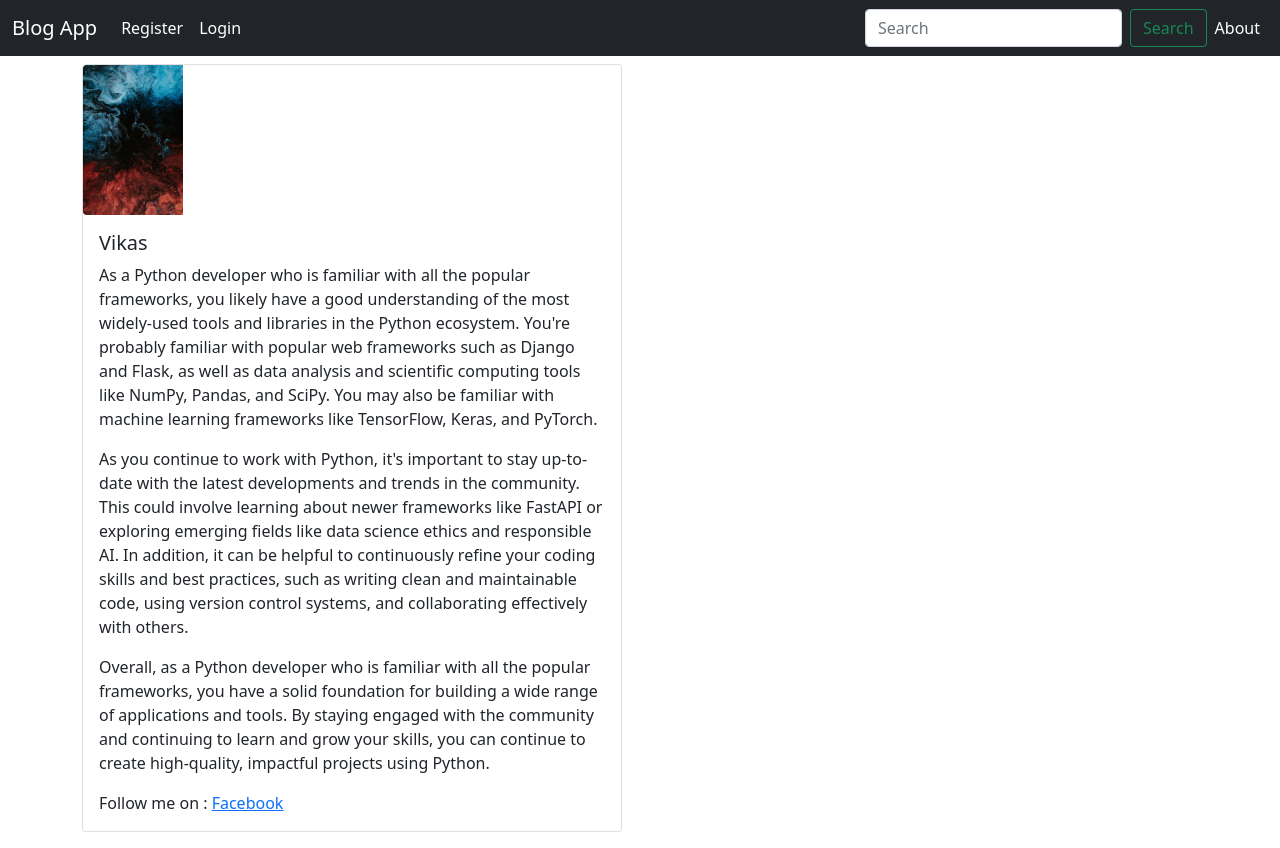
After one commit to vikascod/Blog-app, a Django app: page /users/about/ in a window 1280 px wide. The commit adds this page. Run offline with Django 4.2, Linux system fonts and the light colour scheme.

Commit message:
added about section

```diff
--- a/app/templates/app/base.html
+++ b/app/templates/app/base.html
@@ -67,6 +67,11 @@
             Search
           </button>
         </form>
+        <ul class="navbar-nav ml-auto">
+          <li>
+            <a class="nav-link active" href="{% url 'about' %}">About</a>
+          </li>
+        </ul>
 
       </div>
     </div>
--- /dev/null
+++ b/users/templates/registration/about.html
@@ -0,0 +1,25 @@
+{% extends 'app/base.html' %}
+{% load static %}
+
+{% block content %}
+    <div class="mt-2">
+        <div class="card mb-3" style="max-width: 540px;">
+            <div class="row g-0">
+              <div class="col-md-6">
+                <img src="{% static 'images/img1.jpg' %}" width="100" class="img-fluid rounded-start" alt="...">
+              </div>
+              <div class="col-md-12">
+                <div class="card-body">
+                  <h5 class="card-title">Vikas</h5>
+                  <p class="card-text">As a Python developer who is familiar with all the popular frameworks, you likely have a good understanding of the most widely-used tools and libraries in the Python ecosystem. You're probably familiar with popular web frameworks such as Django and Flask, as well as data analysis and scientific computing tools like NumPy, Pandas, and SciPy. You may also be familiar with machine learning frameworks like TensorFlow, Keras, and PyTorch.</p>
+
+                    <p>As you continue to work with Python, it's important to stay up-to-date with the latest developments and trends in the community. This could involve learning about newer frameworks like FastAPI or exploring emerging fields like data science ethics and responsible AI. In addition, it can be helpful to continuously refine your coding skills and best practices, such as writing clean and maintainable code, using version control systems, and collaborating effectively with others.</p>
+
+                    <p>Overall, as a Python developer who is familiar with all the popular frameworks, you have a solid foundation for building a wide range of applications and tools. By staying engaged with the community and continuing to learn and grow your skills, you can continue to create high-quality, impactful projects using Python.</p>
+                  <p class="card-text">Follow me on : <a href="https://facebook.com">Facebook</a></p>
+                </div>
+              </div>
+            </div>
+          </div>
+    </div>
+{% endblock %}
--- a/users/urls.py
+++ b/users/urls.py
@@ -9,4 +9,5 @@ urlpatterns = [
     path('<int:pk>/profile/', views.ShowProfileView.as_view(), name='show_profile'),
     path('<int:pk>/edit_profile/', views.EditProfileview.as_view(), name='edit_profile_user'),
     path('create_user_profile/', views.CreateProfileView.as_view(), name='create_user_profile'),
+    path('about/', views.aboutView, name='about'),
 ]
--- a/users/views.py
+++ b/users/views.py
@@ -5,7 +5,7 @@ from users.forms import SignupForm, ProfileEditForm, ManualChangePasswordForm, C
 from django.urls import reverse_lazy
 from django.contrib.auth.views import PasswordChangeView
 from app.models import Profile
-
+from django.views import View
 
 
 class CreateProfileView(CreateView):
@@ -59,3 +59,7 @@ class ProfileEditView(UpdateView):
 class ChangePassword1View(PasswordChangeView):
     form_class = ManualChangePasswordForm
     success_url = reverse_lazy('password_changed')
+
+
+def aboutView(request):
+    return render(request, 'registration/about.html')
```
Also changed, not shown: media/profile/image/burger1.jpg (added), static/images/img1.jpg (added).
